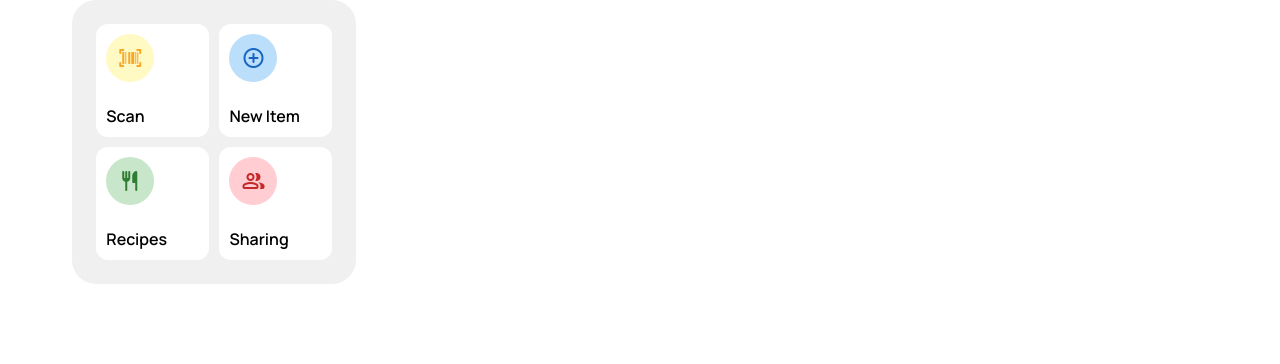
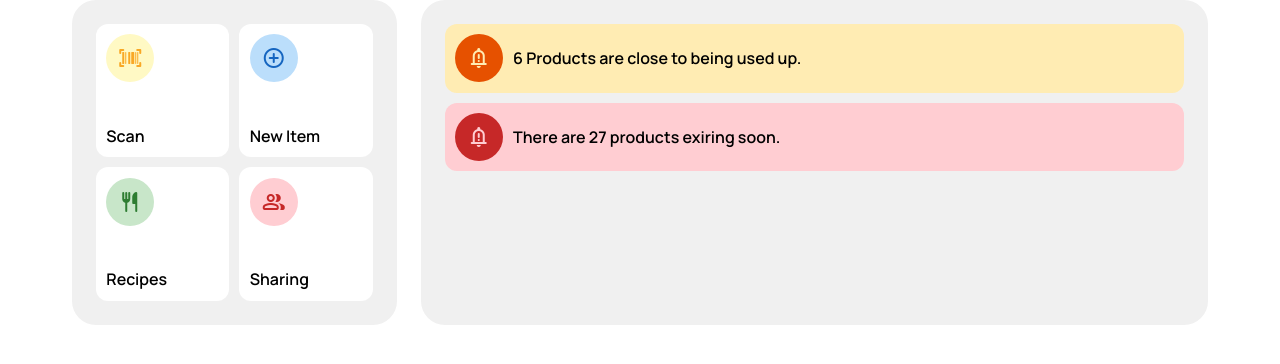
Before and after one commit to czett/shelfi, a Flask app: page / in a window 1280 px wide. Shown: the part 80-444 px from the top of the page. Run offline with Flask 3, Linux system fonts and the light colour scheme.

Commit message:
message overview on the right

```diff
--- a/static/style/style.css
+++ b/static/style/style.css
@@ -118,17 +118,19 @@ div, p, a{
 
 .dashboard .row{
     width: 100%;
-    aspect-ratio: 4;
+    aspect-ratio: 3.5;
+    display: flex;
+    gap: var(--ypad);
     /* background-color: var(--orange); */
 }
 
 .dashboard .row .child{
     padding: var(--ypad);
     border-radius: var(--radius-big);
+    background-color: var(--light-bg);
 }
 
 .dashboard .row .child.quick-actions{
-    background-color: var(--light-bg);
     height: 100%;
     aspect-ratio: 1;
     display: grid;
@@ -194,3 +196,65 @@ div, p, a{
 .quick-action:nth-of-type(4) .quick-action-icon span{
     color: var(--red);
 }
+
+.row .child.overview{
+    flex: 1;
+    display: flex;
+    flex-direction: column;
+    gap: 1ch;
+}
+
+.overview .message{
+    width: 100%;
+    border-radius: var(--radius);
+    background-color: var(--blue-light);
+    padding: 1ch;
+    display: flex;
+    justify-content: start;
+    align-items: center;
+    gap: 1ch;
+}
+
+.overview .message .message-icon{
+    border-radius: 50%;
+    background-color: var(--blue);
+    aspect-ratio: 1;
+    width: 3rem;
+    display: flex;
+    justify-content: center;
+    align-items: center;
+}
+
+.overview .message .message-icon span{
+    color: var(--blue-light);
+    font-size: 1.5rem;
+}
+
+.overview .message .message-text{
+    font-size: 1rem;
+    font-weight: 600;
+}
+
+.overview .message.warning{
+    background-color: var(--orange-light);
+}
+
+.overview .message.alert{
+    background-color: var(--red-light);
+}
+
+.overview .message.warning .message-icon{
+    background-color: var(--orange);
+}
+
+.overview .message.alert .message-icon{
+    background-color: var(--red);
+}
+
+.overview .message.warning .message-icon span{
+    color: var(--orange-light);
+}
+
+.overview .message.alert .message-icon span{
+    color: var(--red-light);
+}
--- a/templates/index.html
+++ b/templates/index.html
@@ -30,6 +30,21 @@
                 <div class="quick-action-name">Sharing</div>
             </div>
         </div>
+
+        <div class="child overview">
+            <div class="message warning">
+                <div class="message-icon">
+                    <span class="material-symbols-rounded">notification_important</span>
+                </div>
+                <div class="message-text">6 Products are close to being used up.</div>
+            </div>
+            <div class="message alert">
+                <div class="message-icon">
+                    <span class="material-symbols-rounded">notification_important</span>
+                </div>
+                <div class="message-text">There are 27 products exiring soon.</div>
+            </div>
+        </div>
     </div>
 </div>
 
```
